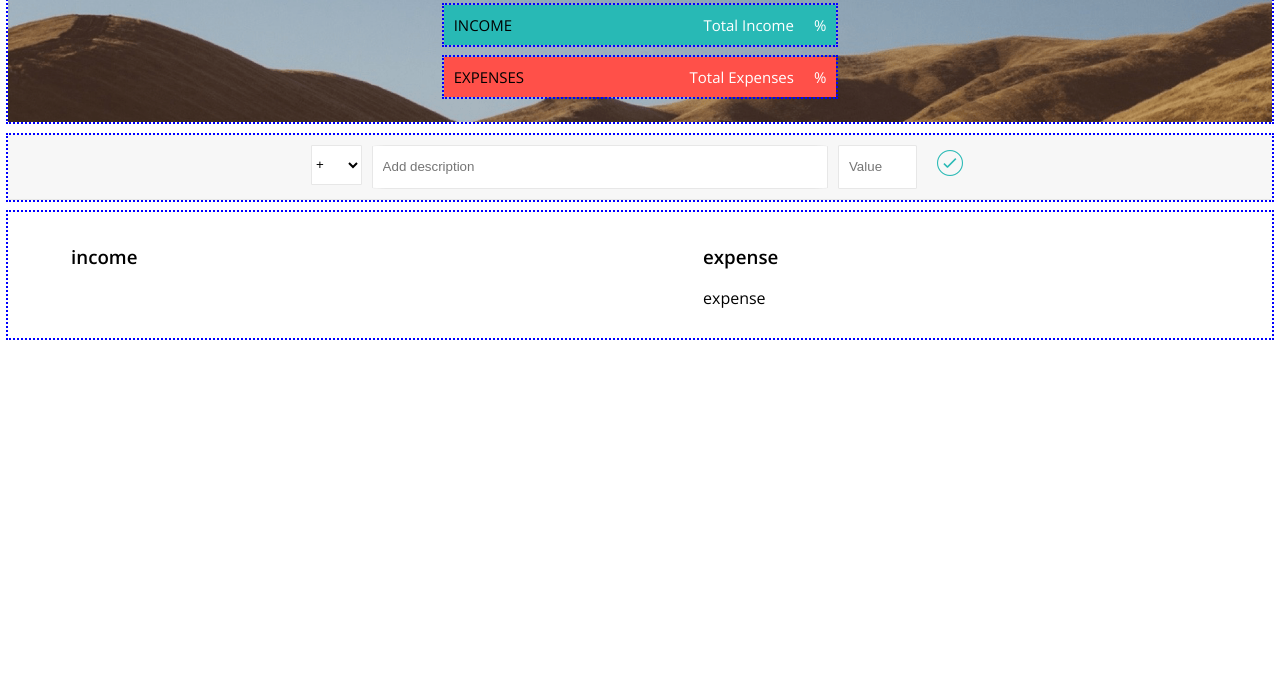
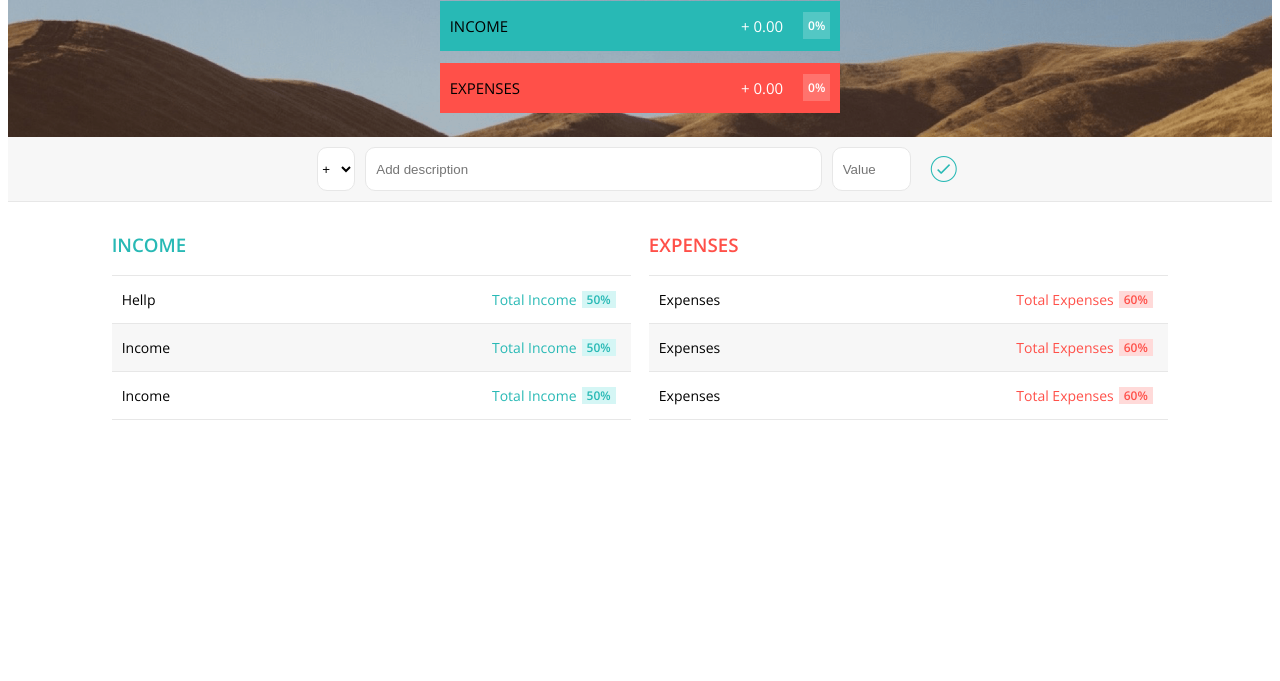
Before and after one commit to kennybecerra/BudgetApp, a plain HTML site: page index.html in a window 1280 px wide. Shown: the part 119-800 px from the top of the page. Drawn offline with nearby package versions, Linux system fonts and the light colour scheme.

Commit message:
5/25/2018 - Finalized the style sheets for the budget App.

```diff
--- a/CSS/Style.css
+++ b/CSS/Style.css
@@ -37,36 +37,54 @@ body {
 	margin-bottom: 10px;
 }
 
-.income-show {
-	background-color: #28B9B5;
-}
-.expenses-show {
-	background-color: #FF5049;
-}
+.income-show {background-color: #28B9B5;}
+.expenses-show {background-color: #FF5049;}
 
 .income-show,
 .expenses-show {
 	font-size: 15px;
-	margin: 3% 1%;
+	margin: 3% 0%;
 	justify-content: flex-end;
 	align-items: center;
-	height: 40px;
-}
-
-.income-show > p,
-.expenses-show > p {
-	padding: 0px 10px;
 }
 
 .first {
+	flex-grow: 0;
+	flex-shrink: 0;
+	flex-basis: auto;
 	margin-right: auto;
+	padding-left: 10px;
 	text-transform: uppercase;
 	color: #000;
+
 }
+
+.total-income,
+.total-expenses {
+	flex-grow: 0;
+	flex-shrink: 0;
+	flex-basis: auto;
+	padding: 0 10px;
+}
+
+.total-income-percent,
+.total-expenses-percent {
+	flex-grow: 0;
+	flex-shrink: 0;
+	flex-basis: auto;
+	font-size: 12px;
+	font-weight: bold;
+	padding: 5px;
+	margin: 0 10px;
+}
+
+.total-expenses-percent,
+.total-income-percent {background-color: rgba(255, 255, 255, 0.2);}
 
 /*  --------TOP  END  ------*/
 
 /* -------- MIDDLE START ------- */
+
 .middle {
 	padding: 10px 0;
   border-bottom: 1px solid #e7e7e7;
@@ -81,18 +99,18 @@ body {
 	background-color: #fff;
 	height: 40px;
 	text-align: left;
-	border-radius: 3%;
+	border-radius: 10px;
 	margin: 0 5px;
 	padding-left: 10px;
 	flex-grow: 0;
 	flex-shrink: 0;
-
-
+	outline: none;
 }
 
-#mydropdown {
-	flex-basis: 4%;;
+.my-dropdown {
+	flex-basis: 3%;
 	padding-left: 0;
+	height: 44px;
 }
 
 .my-description {
@@ -107,8 +125,8 @@ body {
 
 .add-button {
 	background: none;
-	border-radius: 0%;
 	border: none;
+	padding-top: 5px;
 }
 .add-button	i {
 	font-size: 32px;
@@ -116,5 +134,145 @@ body {
 	cursor: pointer;
 }
 
+.my-dropdown:focus {
+	outline: none;
+	border: 1px solid #28B9B5;
+	transition: border .5s;
+}
+.my-description:focus {
+	outline: none;
+	border: 1px solid #28B9B5;
+	transition: border .5s;
+}
+.my-amount:focus {
+	outline: none;
+	border: 1px solid #28B9B5;
+	transition: border .5s;
+}
 
-/* -------- MIDDLE END ------- */
+.add-button:active { transform: translateY(2px); }
+.add-button:focus {outline: none;}
+
+
+/* -------- MIDDLE END ----------- */
+/* -------- BOTTOM START ----------*/
+
+.bottom {
+	max-width: 85%;
+	margin: auto;
+	flex-wrap: wrap;
+}
+
+.income h3 {
+	text-transform: uppercase;
+	color: #28B9B5;
+}
+.expense h3 {
+	text-transform: uppercase;
+	color: #FF5049;
+}
+
+.income-record,
+.expenses-record {
+	font-size: 14px;
+	justify-content: flex-end;
+	align-items: center;
+	border-bottom: 1px solid #e7e7e7;
+	margin: 0px;
+}
+
+.income-record .item-amount {color:#28B9B5;}
+.expenses-record .item-amount {color:#FF5049;}
+
+.item-description {
+ margin-right: auto;
+ flex-grow: 0;
+ flex-shrink: 1;
+ flex-basis: auto;
+ padding-left: 10px;
+ color: #000;
+}
+
+.item-amount, .item-percent {
+	transform: translateX(30px);
+	transition: transform 1s;
+	flex-grow: 0;
+	flex-shrink: 0;
+	flex-basis: auto;
+	padding: 0px 5px;
+	text-align: center;
+}
+
+.income-record .item-percent {
+	font-size: 12px;
+	font-weight: bold;
+	color: #28B9B5;
+	background-color: #d5f6f5;
+}
+
+.expenses-record .item-percent {
+	font-size: 12px;
+	font-weight: bold;
+	color: #FF5049;
+	background-color: #FFDAD9;
+}
+
+.delete-button {
+	opacity: 0;
+	/*flex-basis: 45px;*/
+	font-size: 24px;
+	flex-grow: 0;
+	flex-shrink: 0;
+	padding: 0px 13px 0px 13px;
+	background: none;
+	border: none;
+	/*outline: none;*/
+	/*cursor: pointer;*/
+	transition: opacity .5s linear;
+}
+
+.delete-button:focus {outline: none;}
+
+.income-record .delete-button {color: #28B9B5;}
+.expenses-record .delete-button {color: #FF5049;}
+
+
+.income-record:hover .delete-button,
+.expenses-record:hover .delete-button {
+		opacity: 1;
+		cursor: pointer;
+}
+
+.income-record:hover .item-amount,
+.expenses-record:hover .item-amount {
+	transform: translateX(-2px);
+	transition: transform .4s;
+}
+.income-record:hover .item-percent,
+.expenses-record:hover .item-percent {
+	transform: translateX(-2px);
+	transition: transform .4s;
+}
+
+.income-record:nth-child(odd),
+.expenses-record:nth-child(odd) {
+	background-color: #f7f7f7;
+}
+
+.income-record:nth-child(2),
+.expenses-record:nth-child(2) {
+	border-top: 1px solid #e7e7e7;
+}
+
+.delete-button:active {	transform: translateY(2px);}
+
+/* -------- BOTTOM END ------------*/
+/* ---- Media Queries START ----*/
+
+@media only screen and (max-width: 62em) {
+	.bottom {
+		width: 90%;
+		max-width: 550px;
+	}
+}
+	/* ---- Media Queries START ----*/
--- a/CSS/flexboxgrid.css
+++ b/CSS/flexboxgrid.css
@@ -21,10 +21,11 @@
   flex-direction: row;
   -ms-flex-wrap: nowrap;
   flex-wrap: nowrap;
+  /*
   margin-top: 1%;
   margin-bottom: 1%;
+  */
   justify-content: space-around;
-  outline: 2px dotted blue;
 }
 
 .column {
@@ -52,6 +53,9 @@
 
 .space {
 	justify-content: space-around;
+}
+.center {
+  justify-content: center;
 }
 
 .col-xs,
--- a/index.html
+++ b/index.html
@@ -19,24 +19,24 @@
 				<p class="total">Total</p>
 				<div class="row income-show">
 					<p class="first">Income</p>
-					<p>Total Income</p>
-					<p>%</p>
+					<p class="total-income">+ 0.00</p>
+					<p class="total-income-percent">0%</p>
 				</div>
 				<div class="row expenses-show">
 					<p class="first">Expenses</p>
-					<p>Total Expenses</p>
-					<p>%</p>
+					<p class="total-expenses">+ 0.00</p>
+					<p class="total-expenses-percent">0%</p>
 				</div>
 
 			</div>
 		</section>
 
 		<section class="row middle">
-				<select name="dropdown" id="mydropdown">
+				<select name="dropdown" id="mydropdown" class="my-dropdown">
 					<option value="plus" selected>+</option>
 					<option value="minus">-</option>
 				</select>
-				<input type="text" name="description" placeholder="Add description" class="my-description">
+				<input type="text" name="description" placeholder="Add description" maxlength="25" class="my-description">
 				<input type="number" name="amount" placeholder="Value" min="0" class="my-amount">
 				<button class="add-button">
 					<i class="ion-ios-checkmark-outline"></i>
@@ -44,12 +44,47 @@
 		</section>
 
 		<section class="row bottom">
-			<div class="col-xs-5 col-sm-5 col-md-5 col-lg-5">
+			<div class="col-xs-12 col-sm-12 col-md-6 col-lg-6 income">
 				<h3>income</h3>
+				<div class="row income-record">
+					<p class="item-description">Hellp</p>
+					<p class="item-amount">Total Income</p>
+					<p class="item-percent">50%</p>
+					<button class="delete-button"><i class="ion-ios-close-outline"></i></button>
+				</div>
+				<div class="row income-record">
+					<p class="item-description">Income</p>
+					<p class="item-amount">Total Income</p>
+					<p class="item-percent">50%</p>
+					<button class="delete-button"><i class="ion-ios-close-outline"></i></button>
+				</div>
+				<div class="row income-record">
+					<p class="item-description">Income</p>
+					<p class="item-amount">Total Income</p>
+					<p class="item-percent">50%</p>
+					<button class="delete-button"><i class="ion-ios-close-outline"></i></button>
+				</div>
 			</div>
-			<div class="col-xs-5 col-sm-5 col-md-5 col-lg-5">
-				<h3>expense</h3>
-				<p>expense</p>
+			<div class="col-xs-12 col-sm-12 col-md-6 col-lg-6 expense">
+				<h3>expenses</h3>
+				<div class="row expenses-record">
+					<p class="item-description">Expenses</p>
+					<p class="item-amount">Total Expenses</p>
+					<p class="item-percent">60%</p>
+					<button class="delete-button"><i class="ion-ios-close-outline"></i></button>
+				</div>
+				<div class="row expenses-record">
+					<p class="item-description">Expenses</p>
+					<p class="item-amount">Total Expenses</p>
+					<p class="item-percent">60%</p>
+					<button class="delete-button"><i class="ion-ios-close-outline"></i></button>
+				</div>
+				<div class="row expenses-record">
+					<p class="item-description">Expenses</p>
+					<p class="item-amount">Total Expenses</p>
+					<p class="item-percent">60%</p>
+					<button class="delete-button"><i class="ion-ios-close-outline"></i></button>
+				</div>
 			</div>
 		</section>
 
```
